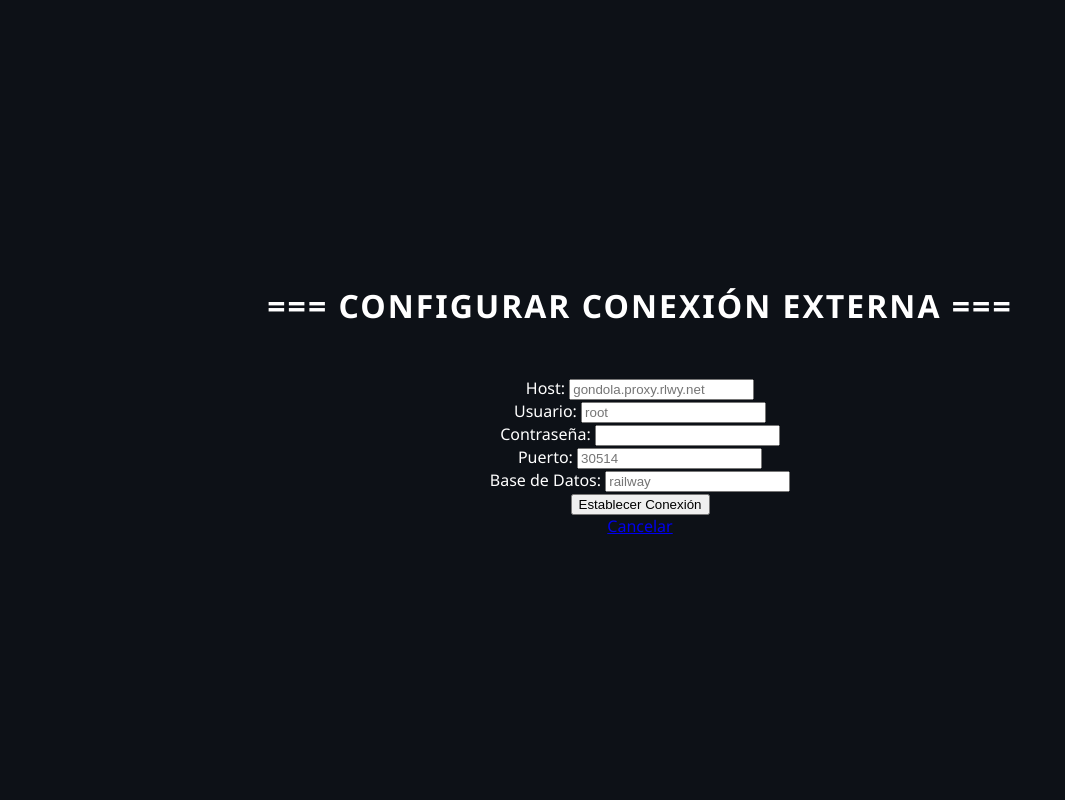
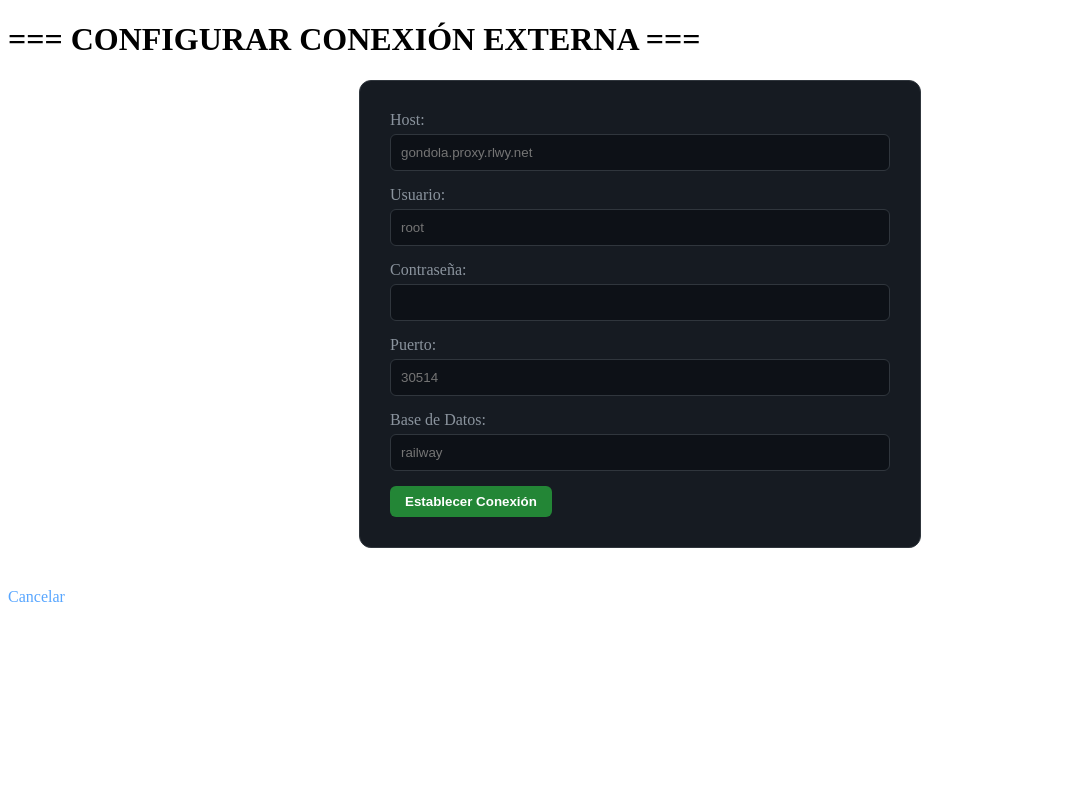
Before and after one commit to VictorPlatero/sistema-replicacion-dop, a Flask app: page /formulario_externo in a window 1280 px wide. Shown: the whole page, without its empty margins (0-1065 px from the left). Run offline with Flask 3, Linux system fonts and the light colour scheme.

Commit message:
Update style.css

```diff
--- a/static/style.css
+++ b/static/style.css
@@ -1,48 +1,52 @@
-body {
-    background-color: #0d1117; /* Fondo oscuro tipo GitHub */
-    color: white;
-    font-family: 'Segoe UI', sans-serif;
-    display: flex;
-    justify-content: center;
-    align-items: center;
-    height: 100vh;
-    margin: 0;
+/* Contenedores de datos */
+.data-container, .glass-form {
+    background: #161b22;
+    border: 1px solid #30363d;
+    border-radius: 12px;
+    padding: 30px;
+    margin: 20px auto;
+    max-width: 500px;
 }
 
-.main-wrapper { text-align: center; }
-
-h1 { margin-bottom: 50px; letter-spacing: 2px; }
-
-.cards-container {
+/* Lista de tablas */
+.table-list { list-style: none; padding: 0; }
+.table-item {
     display: flex;
-    gap: 20px;
-    justify-content: center;
+    justify-content: space-between;
+    align-items: center;
+    padding: 15px;
+    border-bottom: 1px solid #30363d;
 }
 
-.db-card {
-    background-color: #161b22;
-    border: 1px solid #30363d;
-    border-radius: 12px;
-    padding: 40px;
-    width: 200px;
-    text-decoration: none;
+/* Botones */
+.btn-replica, .btn-connect {
+    background-color: #238636;
     color: white;
-    transition: transform 0.2s, border-color 0.2s;
-    display: flex;
-    flex-direction: column;
-    align-items: center;
+    border: none;
+    padding: 8px 15px;
+    border-radius: 6px;
+    cursor: pointer;
+    font-weight: bold;
 }
 
-.db-card:hover {
-    transform: translateY(-5px);
-    border-color: #58a6ff;
-    background-color: #1c2128;
+.btn-replica:hover { background-color: #2ea043; }
+
+.btn-back {
+    display: inline-block;
+    margin-top: 20px;
+    color: #58a6ff;
+    text-decoration: none;
 }
 
-.icon {
-    font-size: 50px;
-    margin-bottom: 15px;
-    color: #58a6ff; /* Azul brillante */
+/* Estilos de formulario */
+.input-group { margin-bottom: 15px; text-align: left; }
+.input-group label { display: block; margin-bottom: 5px; color: #8b949e; }
+.input-group input {
+    width: 100%;
+    padding: 10px;
+    background: #0d1117;
+    border: 1px solid #30363d;
+    color: white;
+    border-radius: 6px;
+    box-sizing: border-box;
 }
-
-.label { font-weight: bold; font-size: 1.1em; }
```
